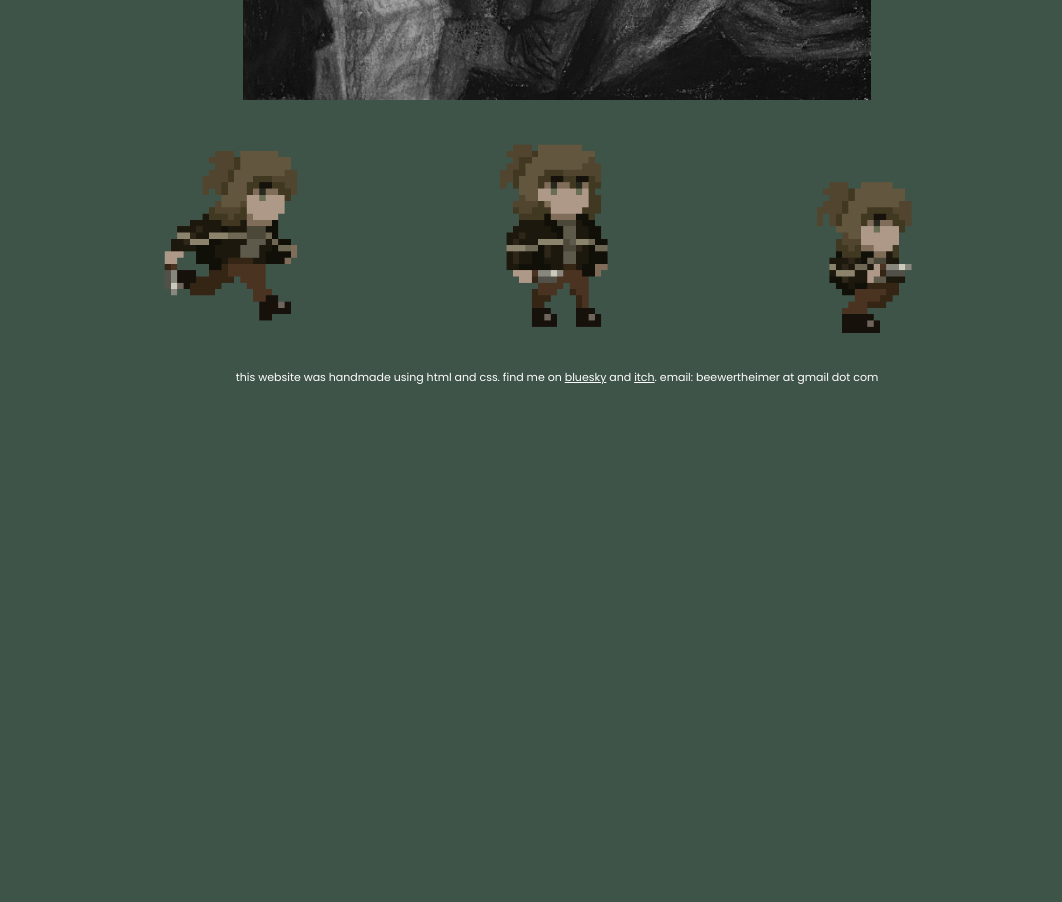
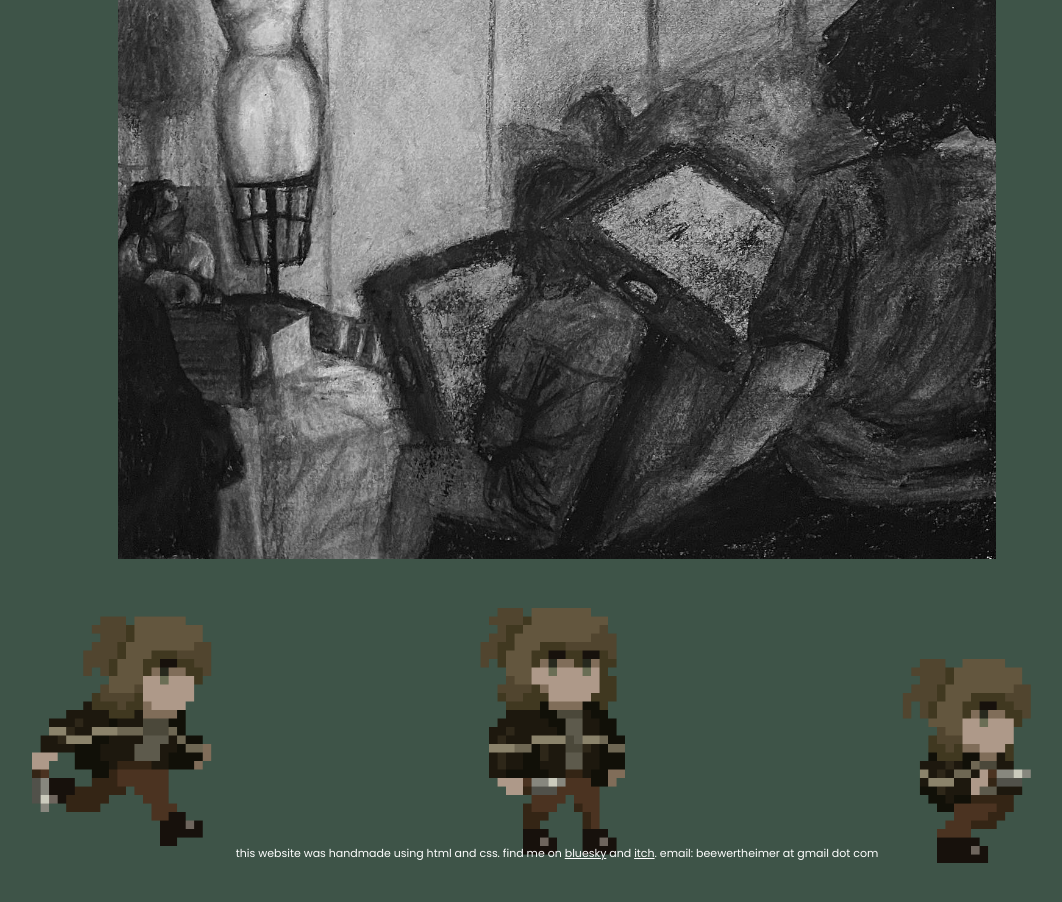
Before and after one commit to bombylls/bombylls.github.io, a plain HTML site: page art.html in a window 1280 px wide. Shown: the part 2240-3142 px from the top of the page, without its empty margins (83-1145 px from the left). Before the commit the page ends 2734 px from the top, so only its background shows below. Drawn offline with Linux system fonts and the light colour scheme.

Commit message:
responsive margin test

```diff
--- a/style.css
+++ b/style.css
@@ -1,7 +1,7 @@
 body {
     margin-top:2%;
-    margin-left:15%;
-    margin-right:15%;
+    margin-left:1%;
+    margin-right:1%;
     margin-bottom:2%;
     height:100%;
     max-height:100%;
@@ -30,6 +30,12 @@ p {
     color:white;
     margin-right: auto;
     }
+
+    @media (min-width: 900px) {
+        .columncontainer { grid-template-columns: repeat(2, 1fr); }
+        .gallerycontainer { grid-template-columns: repeat(2, 1fr); }
+        .body{margin-left:20%; margin-right:20%;}
+      }
 
     .logo{
         text-align:center;
@@ -98,15 +104,6 @@ p {
         color:white;
         padding: 0rem;
         height: 12rem;
-      }
-
-      @media (min-width: 900px) {
-        .columncontainer { grid-template-columns: repeat(2, 1fr); }
-        .gallerycontainer { grid-template-columns: repeat(2, 1fr); }
-      }
-
-      @media (min-width: 900px) {
-        .gallerycontainer { grid-template-columns: repeat(3, 1fr); }
       }
 
       .aboutimage
```
